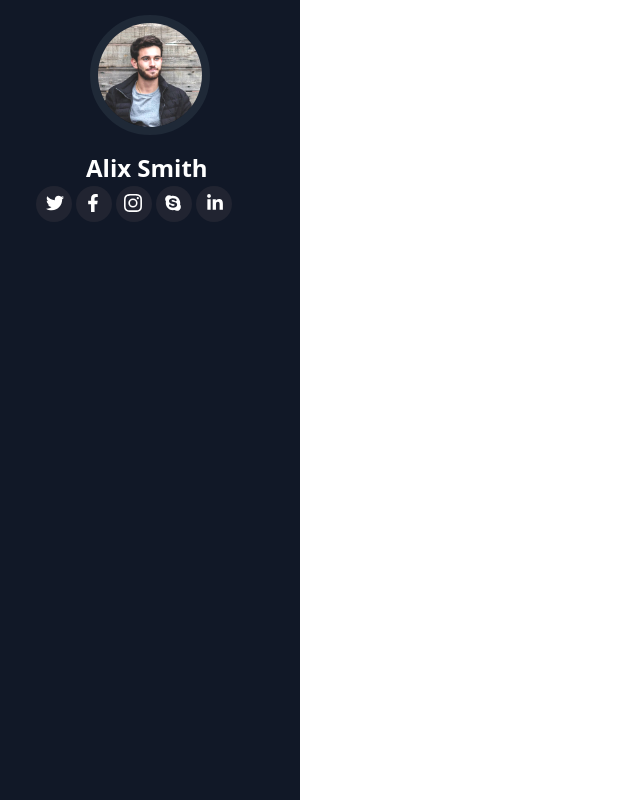
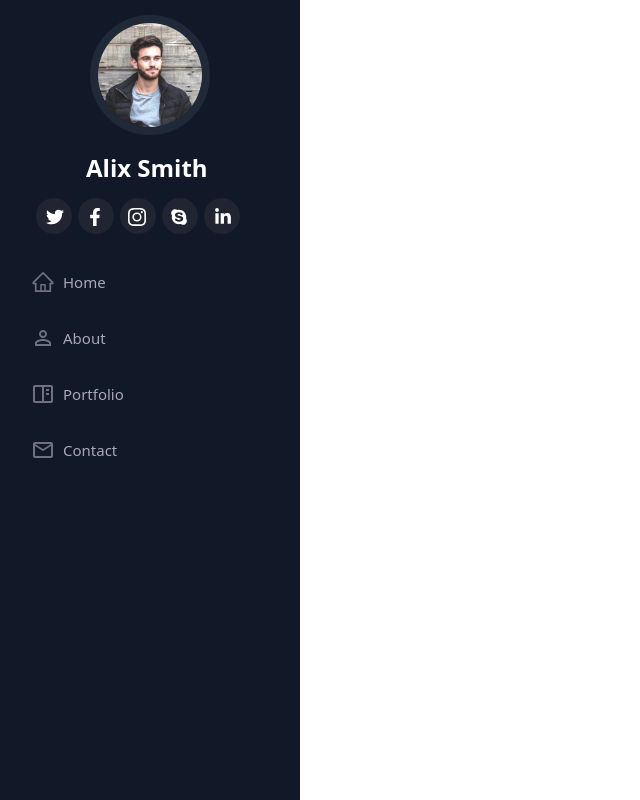
Before and after one commit to HindAljendy/Task_Group_4, a React (Vite) app in the folder Portfolio_Task/: page / in a window 1280 px wide. Shown: the whole page, without its empty margins (0-640 px from the left). Built offline with nearby package versions, Linux system fonts and the light colour scheme.

Commit message:
updates in sidebar

```diff
--- a/Portfolio_Task/src/index.css
+++ b/Portfolio_Task/src/index.css
@@ -15,8 +15,8 @@
     background: #212431;
     color: #fff;
     line-height: 1;
-    padding: 8px 0;
-    margin-right: 4px;
+    padding: 10px 0;
+    margin-right: 6px;
     border-radius: 50%;
     text-align: center;
     width: 36px;
@@ -25,5 +25,29 @@
 }
 
 .H-contacts:hover {
-    color:#fff;
+    background: #149ddd;
+    cursor: pointer;
 }
+
+.H-nav a,
+.H-nav a:focus{
+    display: flex;
+    align-items: center;
+    color: #a8a9b4;
+    padding: 12px 15px;
+    margin-bottom: 8px;
+    transition: 0.3s;
+    font-size: 15px;
+}
+.H-nav a i,
+.H-nav a:focus i{
+    font-size: 24px;
+    padding-right: 8px;
+    color: #6f7180;
+}
+.H-nav a:hover{
+    color: #fff;
+}
+.H-nav  i:hover{
+    color: #149ddd,
+}
--- a/Portfolio_Task/src/modules/components/sidebar.tsx
+++ b/Portfolio_Task/src/modules/components/sidebar.tsx
@@ -17,13 +17,21 @@ const Sidebar = () => {
       >
         Alix Smith
       </a>
-      <div className=" flex ml-[20px] text-white">
+      <div className=" flex ml-[20px] my-3 text-white">
         <span className="H-contacts !pl-[10px]">{ICONS.twitter}</span>
         <span className="H-contacts !pl-[8px]">{ICONS.facebook}</span>
         <span className="H-contacts !pl-[8px]">{ICONS.instagram}</span>
         <span className="H-contacts !pl-[8px]">{ICONS.skype}</span>
         <span className="H-contacts !pl-[10px]">{ICONS.linkedin}</span>
       </div>
+      <div className="my-6 H-nav">
+        <a href="#home" ><i className="text-white">{ICONS.home} </i> <span className="" > Home</span></a>
+        <a href="#about" ><i>{ICONS.about} </i> <span className="" >  About</span></a>
+        {/* <a href="#resume" ><i>{ICONS.resume} </i> <span className="" >  Resume</span></a> */}
+        <a href="#portfolio" ><i>{ICONS.portfolio} </i> <span className="" >  Portfolio</span></a>
+        {/* <a href="#services" ><i>{ICONS.services} </i> <span className="" >  Services</span></a> */}
+        <a href="#contact" ><i>{ICONS.contact} </i> <span className="" > Contact</span></a>
+      </div>
     </div>
   );
 };
--- a/Portfolio_Task/src/modules/utils/icons.d.tsx
+++ b/Portfolio_Task/src/modules/utils/icons.d.tsx
@@ -1,8 +1,7 @@
 import { AiOutlineHome } from "react-icons/ai";
-import { BiServer } from "react-icons/bi";
+import { BiBookContent, BiServer } from "react-icons/bi";
 import { BsInstagram } from "react-icons/bs";
-import { FaFacebookF, FaLinkedinIn, FaSkype, FaTwitter } from "react-icons/fa";
-import { ImFileEmpty } from "react-icons/im";
+import { FaFacebookF, FaLinkedinIn, FaRegFile, FaSkype, FaTwitter } from "react-icons/fa";
 import { MdOutlineEmail, MdOutlinePersonOutline } from "react-icons/md";
 
 export const ICONS = {
@@ -13,8 +12,9 @@ export const ICONS = {
     linkedin: <FaLinkedinIn />,
     home: <AiOutlineHome />,
     about: <MdOutlinePersonOutline />,
-    resume: <ImFileEmpty />,
+    resume: <FaRegFile />,
     services: <BiServer />,
+    portfolio: <BiBookContent />,
     contact: <MdOutlineEmail />
 
 }
```
